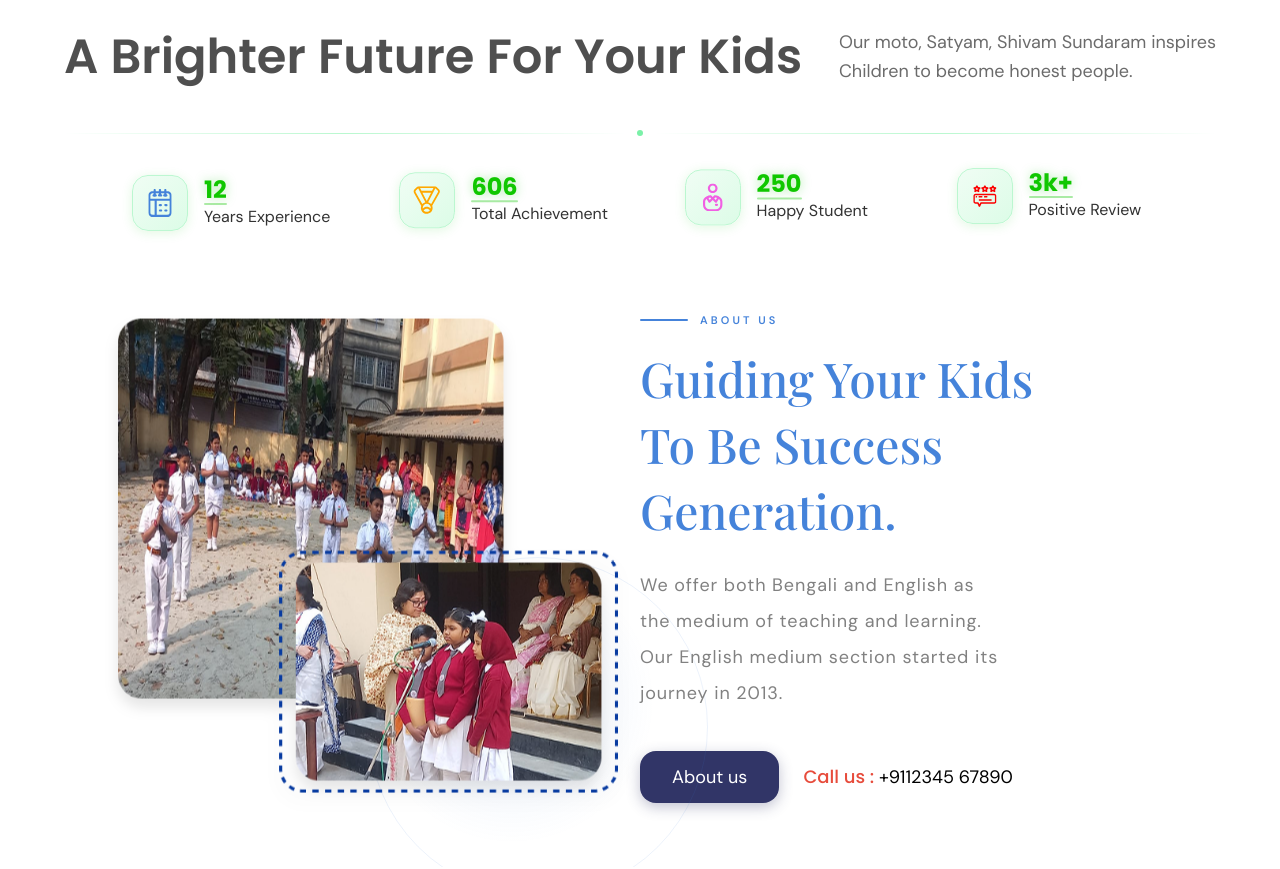
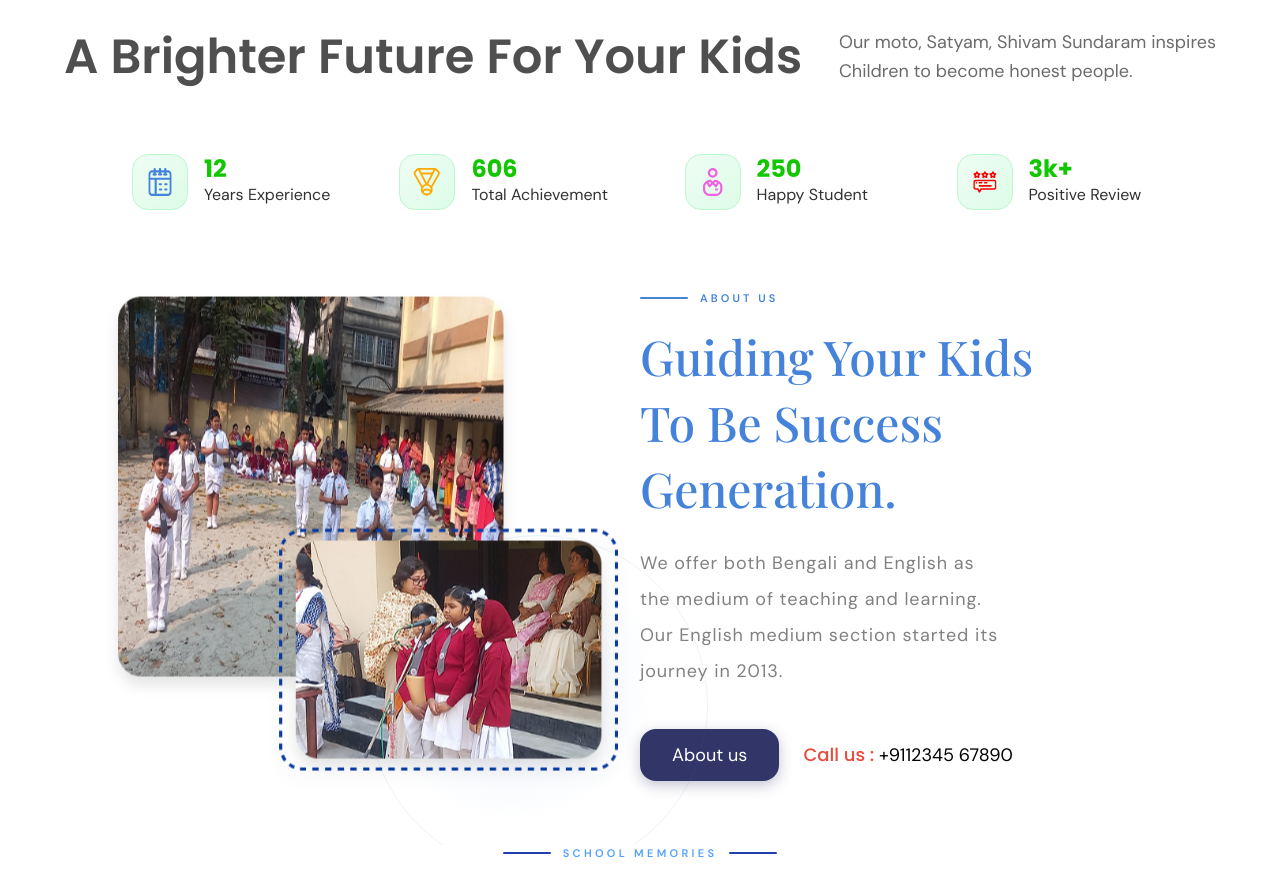
Before and after one commit to amar0026/School-project, a React (Vite) app: page / in a window 1280 px wide. Shown: the part 2400-3269 px from the top of the page. Built offline with nearby package versions, Linux system fonts and the light colour scheme.

Commit message:
error solve

```diff
--- a/src/components/Home/BrightFuture.tsx
+++ b/src/components/Home/BrightFuture.tsx
@@ -6,35 +6,7 @@ import Achievement from "../../assets/Achievement.svg";
 import Group from "../../assets/Group.svg";
 import Review from "../../assets/Review.svg";
 
-/* ───────────────── HOOK ───────────────── */
-
-function useInView(threshold: number = 0.3) {
-  const ref = useRef<HTMLDivElement | null>(null);
-  const [inView, setInView] = useState(false);
-
-  useEffect(() => {
-    const element = ref.current;
-    if (!element) return;
-
-    const observer = new IntersectionObserver(
-      ([entry]) => {
-        if (entry.isIntersecting) {
-          setInView(true);
-          observer.disconnect();
-        }
-      },
-      { threshold }
-    );
-
-    observer.observe(element);
-
-    return () => observer.disconnect();
-  }, [threshold]);
-
-  return { ref, inView };
-}
-
-/* ───────────────── COUNTER ───────────────── */
+/* ───────────── COUNTER ───────────── */
 
 interface CounterProps {
   target: number;
@@ -49,7 +21,6 @@ const Counter: React.FC<CounterProps> = ({
 }) => {
   const [count, setCount] = useState(0);
   const [started, setStarted] = useState(false);
-
   const ref = useRef<HTMLSpanElement | null>(null);
 
   useEffect(() => {
@@ -58,7 +29,7 @@ const Counter: React.FC<CounterProps> = ({
 
     const observer = new IntersectionObserver(
       ([entry]) => {
-        if (entry.isIntersecting && !started) {
+        if (entry.isIntersecting) {
           setStarted(true);
           observer.disconnect();
         }
@@ -69,7 +40,7 @@ const Counter: React.FC<CounterProps> = ({
     observer.observe(element);
 
     return () => observer.disconnect();
-  }, [started]);
+  }, []);
 
   useEffect(() => {
     if (!started) return;
@@ -102,7 +73,7 @@ const Counter: React.FC<CounterProps> = ({
   );
 };
 
-/* ───────────────── STAT CARD ───────────────── */
+/* ───────────── STAT CARD ───────────── */
 
 interface StatCardProps {
   icon: string;
@@ -122,31 +93,27 @@ const StatCard: React.FC<StatCardProps> = ({
   floatDelay,
 }) => (
   <div
-    className="flex items-center gap-4 group cursor-default"
+    className="flex items-center gap-4"
     style={{
       animation: `floatStat 3.5s ease-in-out ${floatDelay} infinite`,
     }}
   >
-    {/* Icon */}
     <div
       className="w-14 h-14 rounded-2xl flex items-center justify-center"
       style={{
         background: "linear-gradient(135deg, #f0fdf4 0%, #dcfce7 100%)",
         border: "1.5px solid #bbf7d0",
-        boxShadow: "0 2px 12px rgba(16,199,0,0.12)",
-        transition: "all 0.35s ease",
       }}
     >
       <img src={icon} alt={alt} className="w-7 h-7" />
     </div>
 
-    {/* Text */}
     <div>
       <p
-        className="font-bold text-2xl leading-none mb-0.5 stat-num"
+        className="font-bold text-2xl leading-none mb-0.5"
         style={{ color: "#10C700", fontFamily: "'DM Sans', sans-serif" }}
       >
-        <Counter target={value} suffix={suffix} duration={2200} />
+        <Counter target={value} suffix={suffix} />
       </p>
 
       <p
@@ -159,68 +126,29 @@ const StatCard: React.FC<StatCardProps> = ({
   </div>
 );
 
-/* ───────────────── ANIMATION ───────────────── */
+/* ───────────── ANIMATION ───────────── */
 
 const text = "A Brighter Future For Your Kids";
 
 const container = {
   hidden: {},
-  visible: {
-    transition: { staggerChildren: 0.15 },
-  },
+  visible: { transition: { staggerChildren: 0.15 } },
 };
 
 const child = {
   hidden: { opacity: 0, y: 40 },
-  visible: {
-    opacity: 1,
-    y: 0,
-    transition: { duration: 0.5 },
-  },
+  visible: { opacity: 1, y: 0, transition: { duration: 0.5 } },
 };
 
-/* ───────────────── MAIN COMPONENT ───────────────── */
+/* ───────────── MAIN COMPONENT ───────────── */
 
 const BrightFuture: React.FC = () => {
   return (
     <section className="w-full bg-white pb-20 overflow-hidden">
-      <style>
-        {`
-        @import url('https://fonts.googleapis.com/css2?family=DM+Sans:wght@300;400;500;600&display=swap');
-
-        @keyframes floatStat {
-          0%,100%{transform:translateY(0)}
-          50%{transform:translateY(-8px)}
-        }
-
-        @keyframes countGlow {
-          0%,100%{text-shadow:0 0 0 rgba(16,199,0,0)}
-          50%{text-shadow:0 0 12px rgba(16,199,0,0.4)}
-        }
-
-        .stat-num{
-          position:relative;
-          display:inline-block;
-          animation:countGlow 2.5s ease-in-out infinite;
-        }
-
-        .stat-num::after{
-          content:'';
-          position:absolute;
-          bottom:-3px;
-          left:0;
-          width:100%;
-          height:2px;
-          background:#10C700;
-          border-radius:9999px;
-          opacity:0.35;
-        }
-      `}
-      </style>
 
       <div className="max-w-[1920px] mx-auto px-16">
 
-        {/* TOP SECTION */}
+        {/* Top Content */}
 
         <div className="flex flex-col md:flex-row justify-between items-center gap-6">
 
@@ -246,53 +174,21 @@ const BrightFuture: React.FC = () => {
             <br />
             Children to become honest people.
           </p>
+
         </div>
 
-        {/* DIVIDER */}
+        {/* Stats */}
 
-        <div className="flex items-center gap-3 mt-10 mb-2">
-          <div className="flex-1 h-px bg-gradient-to-r from-transparent via-green-200 to-transparent" />
-          <div className="w-1.5 h-1.5 rounded-full bg-green-300" />
-          <div className="flex-1 h-px bg-gradient-to-r from-transparent via-green-200 to-transparent" />
-        </div>
-
-        {/* STATS */}
-
-        <div className="mt-10 flex justify-center">
+        <div className="mt-16 flex justify-center">
           <div className="grid grid-cols-2 md:grid-cols-4 gap-16 justify-items-center">
 
-            <StatCard
-              icon={Calender}
-              alt="Experience"
-              value={12}
-              label="Years Experience"
-              floatDelay="0s"
-            />
+            <StatCard icon={Calender} alt="Experience" value={12} label="Years Experience" floatDelay="0s" />
 
-            <StatCard
-              icon={Achievement}
-              alt="Achievement"
-              value={606}
-              label="Total Achievement"
-              floatDelay="0.4s"
-            />
+            <StatCard icon={Achievement} alt="Achievement" value={606} label="Total Achievement" floatDelay="0.4s" />
 
-            <StatCard
-              icon={Group}
-              alt="Happy Student"
-              value={250}
-              label="Happy Student"
-              floatDelay="0.8s"
-            />
+            <StatCard icon={Group} alt="Students" value={250} label="Happy Student" floatDelay="0.8s" />
 
-            <StatCard
-              icon={Review}
-              alt="Reviews"
-              value={3}
-              suffix="k+"
-              label="Positive Review"
-              floatDelay="1.2s"
-            />
+            <StatCard icon={Review} alt="Review" value={3} suffix="k+" label="Positive Review" floatDelay="1.2s" />
 
           </div>
         </div>
```
